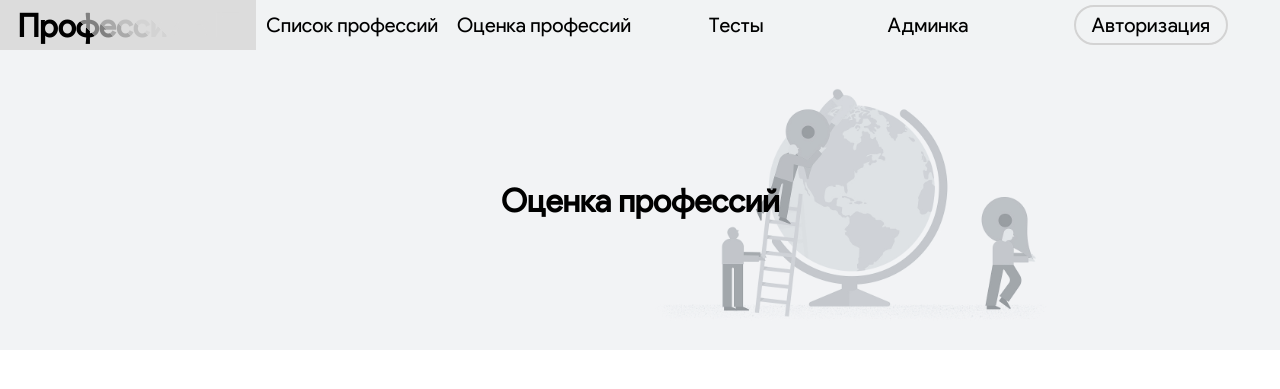
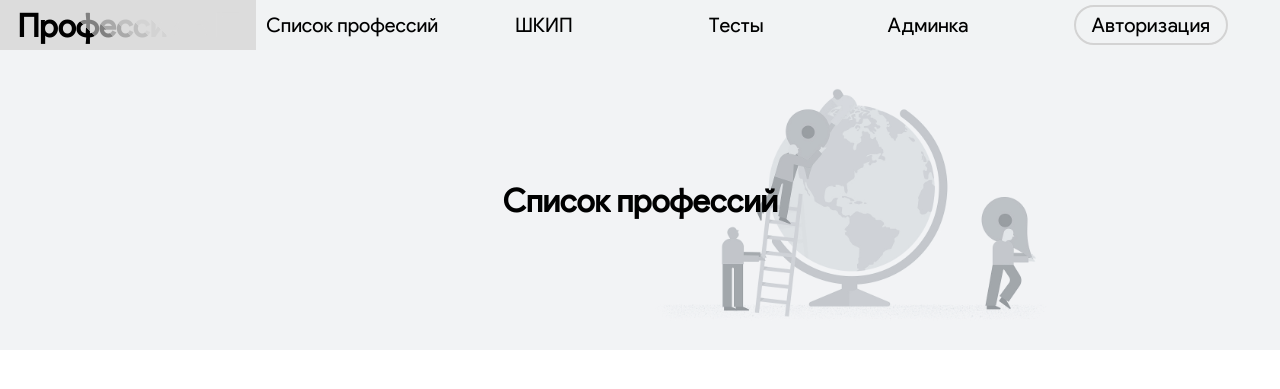
Before and after one commit to feedeliseev/ITprof, a PHP site: page /ratings.php in a window 1280 px wide. Shown: the top 389 px of the page. Run offline with PHP 8.4, Linux system fonts and the light colour scheme; data that the repository does not hold is empty.

Commit message:
убран выбор роли при регистрации, убрана статичная страница профессий

```diff
--- a/ratings.php
+++ b/ratings.php
@@ -144,7 +144,7 @@ $professions = $stmt->fetch_all(MYSQLI_ASSOC);
         .then(data => document.getElementById("header-container").innerHTML = data);
 </script>
 <script>
-    const text = "Оценка профессий";
+    const text = "Список профессий";
     let index = 0;
 
     function typeEffect() {
--- a/register.php
+++ b/register.php
@@ -18,7 +18,7 @@ try {
         $name = trim($_POST["name"]);
         $email = trim($_POST["email"]);
         $password = trim($_POST["password"]);
-        $role = $_POST["role"];
+        $role = "user";
 
         // Валидация данных
         if (strlen($name) < 3 || strlen($password) < 6) {
--- a/siteheader.php
+++ b/siteheader.php
@@ -15,14 +15,14 @@
             </div>
         </a>
 
-        <a class="menubutton" href="professions.php">
+        <a class="menubutton" href="ratings.php">
             <div>
                 <p>Список профессий</p>
             </div>
         </a>
-        <a class="menubutton" href="ratings.php">
+        <a class="menubutton" href="temporary.php">
             <div>
-                <p>Оценка профессий</p>
+                <p>ШКИП</p>
             </div>
         </a>
         <a class="menubutton" href="temporary.php">
```
Also changed, not shown: auth.php (+1 -6 lines), pictures/CybersecurityEngineer.png (added), pictures/DataAnalyst.png (added), pictures/DevOps.png (added).
